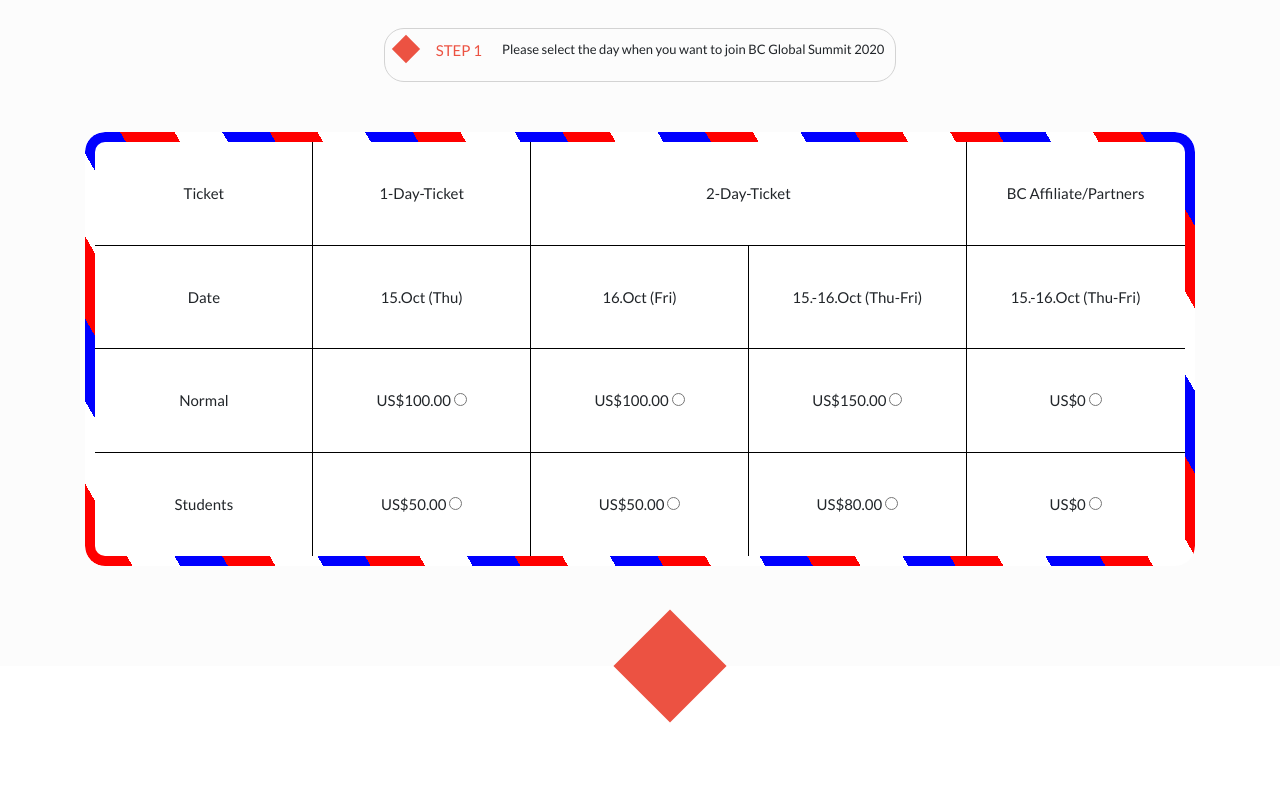
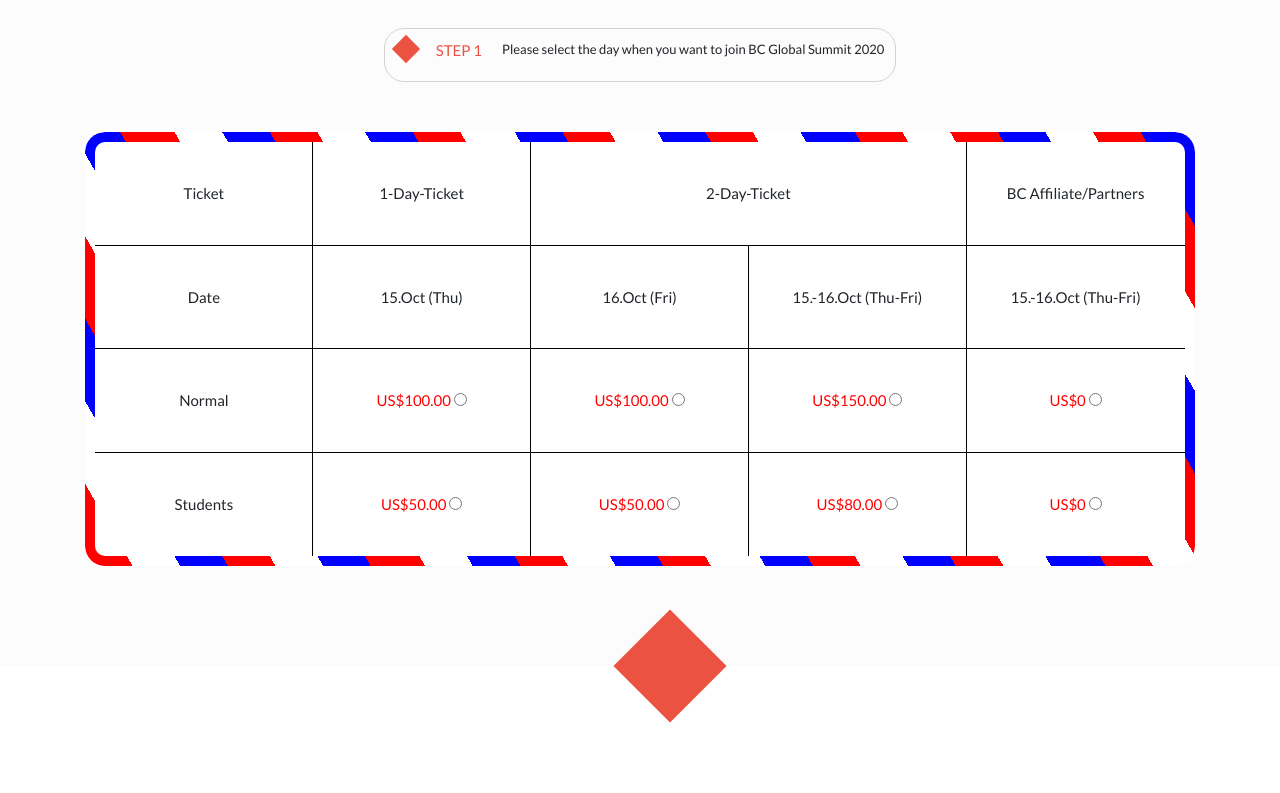
Before and after one commit to jose-Abel/Capstone-conference-page, a website: page tickets.html in a window 1280 px wide. Shown: the part 266-1059 px from the top of the page. Drawn offline with nearby package versions, Linux system fonts and the light colour scheme.

Commit message:
changing color for the price in the tickets page

```diff
--- a/sass/_tickets.scss
+++ b/sass/_tickets.scss
@@ -88,6 +88,10 @@
 
     @include respond(phone) {
       padding: 1rem;
+    }
+
+    &-price {
+      color: red;
     }
 
     &--1 {
--- a/tickets.html
+++ b/tickets.html
@@ -125,25 +125,25 @@
           <div class="tickets-header-column tickets-header-column--10">
             Normal
           </div>
-          <div class="tickets-header-column tickets-header-column--11">
+          <div class="tickets-header-column tickets-header-column-price tickets-header-column--11">
             US$100.00
 
             <input type="radio" class="tickets-header-column--input" name="ticket">
 
           </div>
-          <div class="tickets-header-column tickets-header-column--12">
+          <div class="tickets-header-column tickets-header-column-price tickets-header-column--12">
             US$100.00
 
             <input type="radio" class="tickets-header-column--input" name="ticket">
 
           </div>
-          <div class="tickets-header-column tickets-header-column--13">
+          <div class="tickets-header-column tickets-header-column-price tickets-header-column--13">
             US$150.00
 
             <input type="radio" class="tickets-header-column--input" name="ticket">
 
           </div>
-          <div class="tickets-header-column tickets-header-column--14">
+          <div class="tickets-header-column tickets-header-column-price tickets-header-column--14">
             US$0
 
             <input type="radio" class="tickets-header-column--input" name="ticket">
@@ -153,25 +153,25 @@
           <div class="tickets-header-column tickets-header-column--15">
             Students
           </div>
-          <div class="tickets-header-column tickets-header-column--16">
+          <div class="tickets-header-column tickets-header-column-price tickets-header-column--16">
             US$50.00
 
             <input type="radio" class="tickets-header-column--input" name="ticket">
 
           </div>
-          <div class="tickets-header-column tickets-header-column--17">
+          <div class="tickets-header-column tickets-header-column-price tickets-header-column--17">
             US$50.00
 
             <input type="radio" class="tickets-header-column--input" name="ticket">
 
           </div>
-          <div class="tickets-header-column tickets-header-column--18">
+          <div class="tickets-header-column tickets-header-column-price tickets-header-column--18">
             US$80.00
 
             <input type="radio" class="tickets-header-column--input" name="ticket">
 
           </div>
-          <div class="tickets-header-column tickets-header-column--19">
+          <div class="tickets-header-column tickets-header-column-price tickets-header-column--19">
             US$0
 
             <input type="radio" class="tickets-header-column--input" name="ticket">
```
Also changed, not shown: css/style.css.
